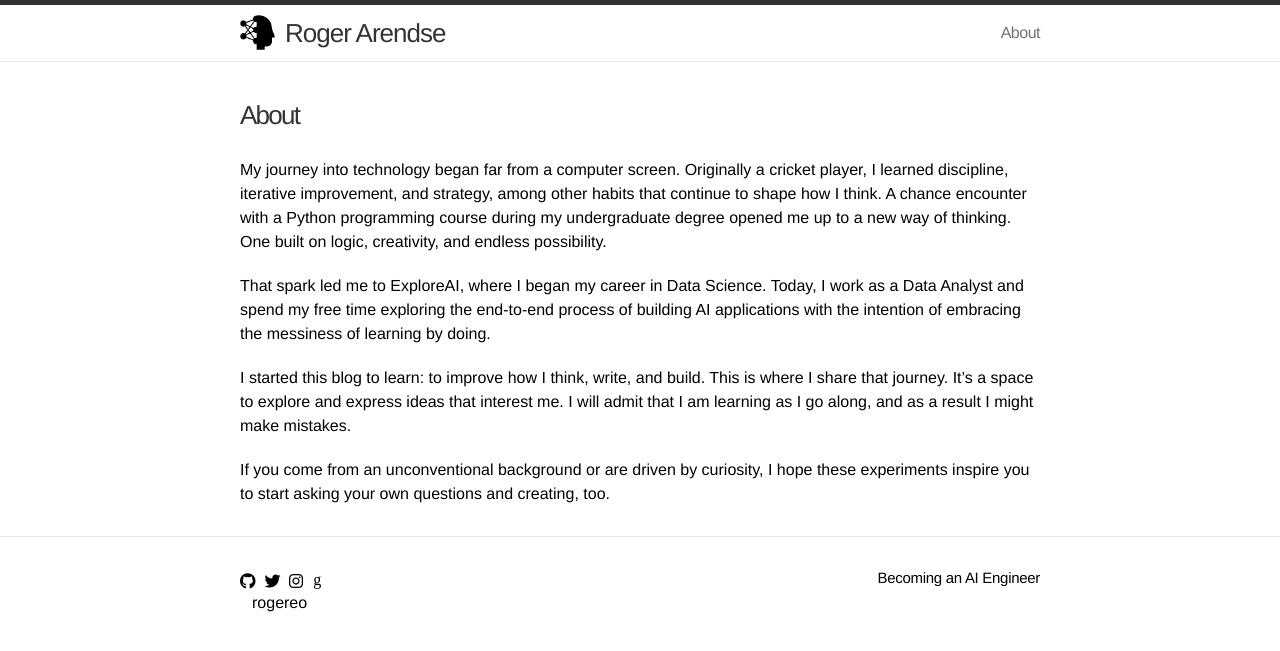
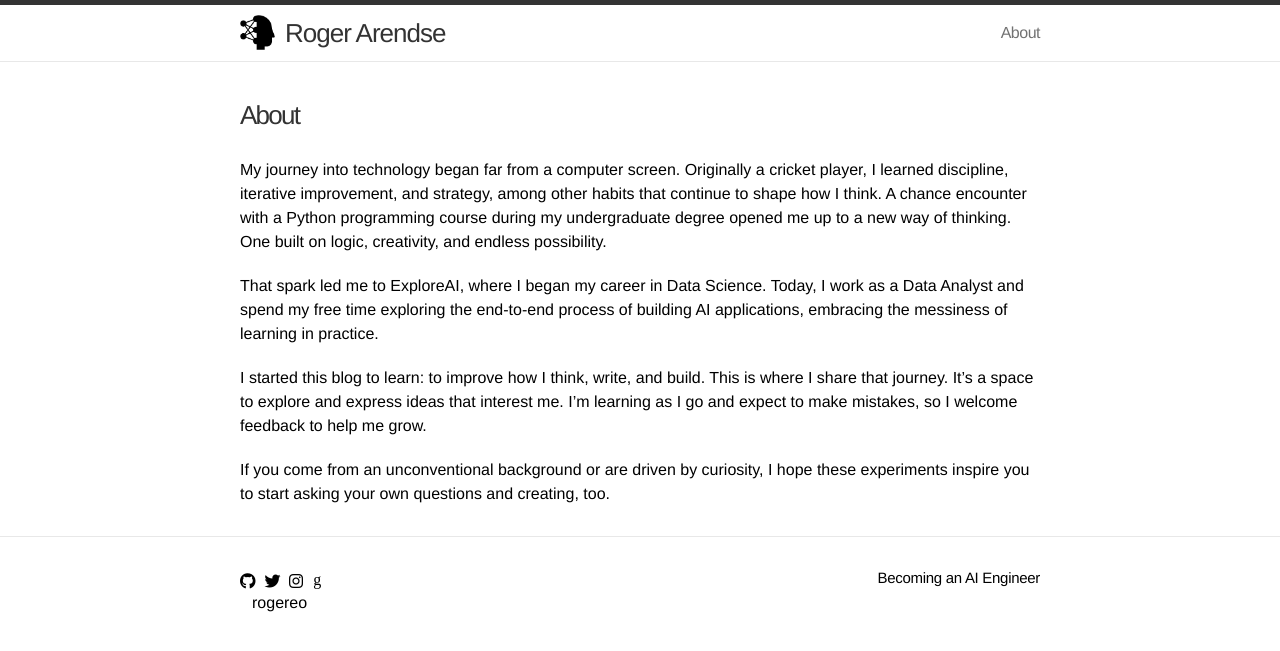
Before and after one commit to rogereo/rogereo.github.io, a Jekyll site: the page built from about.md, in a window 1280 px wide. Shown: the top 651 px of the page. Built offline with Jekyll 4.4.1, drawn with Linux system fonts in a browser that asks for light colours.

Commit message:
about update

```diff
--- a/about.md
+++ b/about.md
@@ -7,8 +7,8 @@ includelink: true
 
 My journey into technology began far from a computer screen. Originally a cricket player, I learned discipline, iterative improvement, and strategy, among other habits that continue to shape how I think. A chance encounter with a Python programming course during my undergraduate degree opened me up to a new way of thinking. One built on logic, creativity, and endless possibility.
 
-That spark led me to ExploreAI, where I began my career in Data Science. Today, I work as a Data Analyst and spend my free time exploring the end-to-end process of building AI applications with the intention of embracing the messiness of learning by doing.
+That spark led me to ExploreAI, where I began my career in Data Science. Today, I work as a Data Analyst and spend my free time exploring the end-to-end process of building AI applications, embracing the messiness of learning in practice.
 
-I started this blog to learn: to improve how I think, write, and build. This is where I share that journey. It’s a space to explore and express ideas that interest me. I will admit that I am learning as I go along, and as a result I might make mistakes.
+I started this blog to learn: to improve how I think, write, and build. This is where I share that journey. It’s a space to explore and express ideas that interest me. I’m learning as I go and expect to make mistakes, so I welcome feedback to help me grow.
 
 If you come from an unconventional background or are driven by curiosity, I hope these experiments inspire you to start asking your own questions and creating, too.
```
